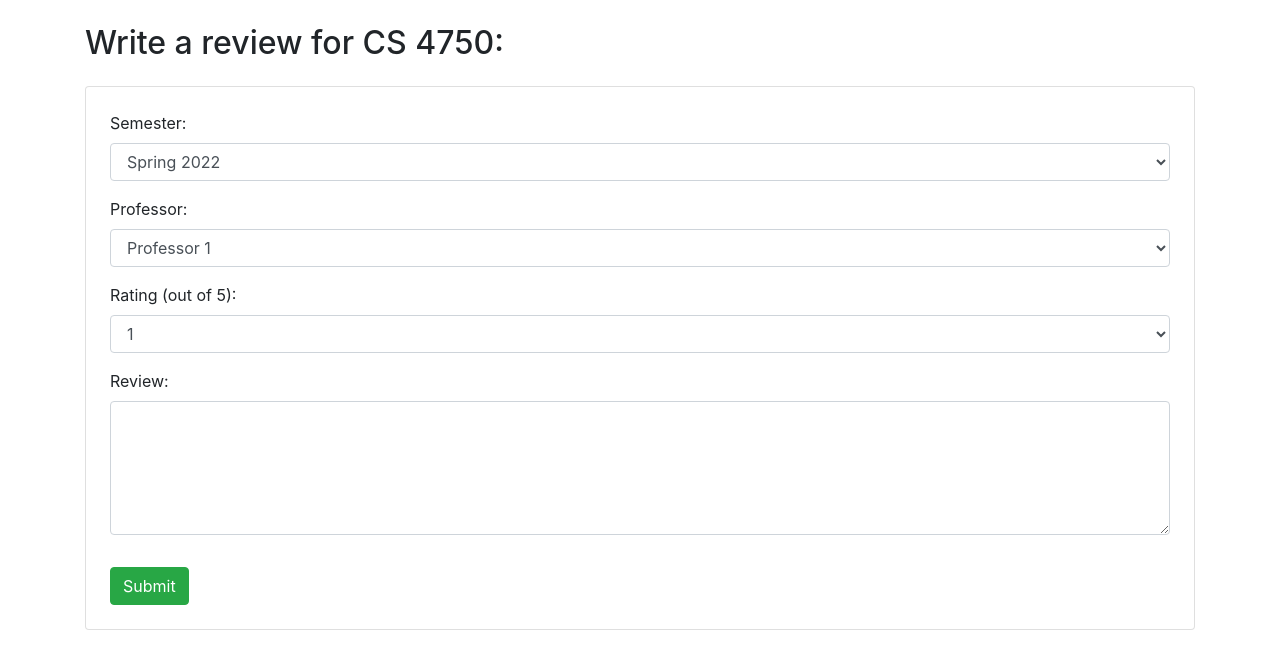
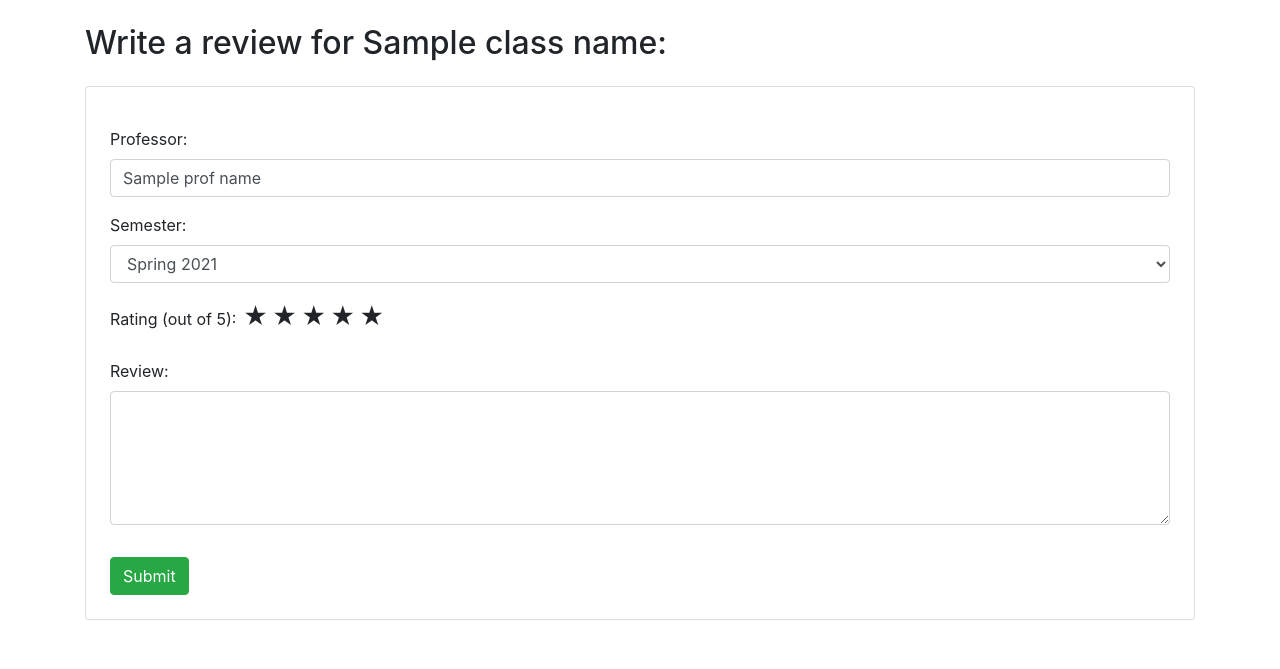
Before and after one commit to ryan-robinson1/databases_project, a PHP site: template templates/add_review.php in a window 1280 px wide. Shown: the part 56-725 px from the top of the page. Run offline with PHP 8.4, Linux system fonts and the light colour scheme; the template is opened without the code that fills it: most values are stand-ins (such as "Sample title", 1, 10 or a date in 2020).

Commit message:
Added start to review system, blocked because need user to proceed

```diff
--- a/setup.sql
+++ b/setup.sql
@@ -61,7 +61,7 @@ CREATE TABLE ClassRequirement (
 
 CREATE TABLE Review (
   reviewID INT PRIMARY KEY AUTO_INCREMENT,
-  rating DECIMAL(3,2) CHECK (rating <= 10 AND rating >= 1),
+  rating DECIMAL(3,2) CHECK (rating <= 5 AND rating >= 1),
   reviewDescription TEXT,
   reviewTerm TEXT,
   reviewDate DATETIME NOT NULL DEFAULT CURRENT_TIMESTAMP
--- a/templates/add_review.php
+++ b/templates/add_review.php
@@ -9,6 +9,42 @@
     <script src="https://ajax.googleapis.com/ajax/libs/jquery/3.5.1/jquery.min.js"></script>
     <script src="https://cdnjs.cloudflare.com/ajax/libs/popper.js/1.16.0/umd/popper.min.js"></script>
     <script src="https://maxcdn.bootstrapcdn.com/bootstrap/4.5.2/js/bootstrap.min.js"></script>
+
+    <style>
+        .thin-card {
+            display: inline-block;
+            width: 100%;
+            padding: 0.375rem 0.75rem;
+            font-size: 1rem;
+            line-height: 1.5;
+            color: #495057;
+            background-color: #fff;
+            border: 1px solid #ced4da;
+            border-radius: 0.25rem;
+        }
+
+        .rating {
+            display: inline-flex;
+            direction: rtl;
+        }
+
+        .rating input[type="radio"] {
+            display: none;
+        }
+
+        .rating label {
+            display: inline;
+            font-size: 24px;
+            padding: 0 2px;
+            cursor: pointer;
+        }
+
+        .rating label:hover,
+        .rating label:hover~label,
+        .rating input[type="radio"]:checked~label {
+            color: #ffca2e;
+        }
+    </style>
 </head>
 
 <body>
@@ -28,35 +64,38 @@
     </nav>
 
     <div class="container">
-        <h2 class="my-4">Write a review for CS 4750:</h2>
+        <h2 class="my-4">Write a review for <?= $class_name ?>:</h2>
         <div class="card p-4">
             <form>
+                <div class="form-group mt-3">
+                    <label for="rating">Professor:</label>
+                    <div class="thin-card">
+                        <?= htmlspecialchars($prof_name) ?>
+                    </div>
+                </div>
                 <div class="form-group">
                     <label for="semester">Semester:</label>
                     <select class="form-control" id="semester">
+                        <option>Spring 2021</option>
+                        <option>Fall 2021</option>
                         <option>Spring 2022</option>
                         <option>Fall 2022</option>
+                        <option>Spring 2023</option>
                         <!-- Add more semesters as needed -->
                     </select>
                 </div>
-                <div class="form-group mt-3">
-                    <label for="professor">Professor:</label>
-                    <select class="form-control" id="professor">
-                        <option>Professor 1</option>
-                        <option>Professor 2</option>
-                        <!-- Add more professors as needed -->
-                    </select>
-                </div>
+
                 <div class="form-group mt-3">
                     <label for="rating">Rating (out of 5):</label>
-                    <select class="form-control" id="rating">
-                        <option>1</option>
-                        <option>2</option>
-                        <option>3</option>
-                        <option>4</option>
-                        <option>5</option>
-                    </select>
+                    <div class="rating">
+                        <?php for ($i = 5; $i >= 1; $i--) : ?>
+                            <input type="radio" name="rating" id="rating-<?= $i ?>" value="<?= $i ?>">
+                            <label for="rating-<?= $i ?>">&#9733;</label>
+                        <?php endfor; ?>
+                    </div>
                 </div>
+
+
                 <div class="form-group mt-3">
                     <label for="review">Review:</label>
                     <textarea class="form-control" id="review" rows="5"></textarea>
--- a/templates/home.php
+++ b/templates/home.php
@@ -14,7 +14,7 @@
 
     <!-- Navigation bar -->
     <nav class="navbar navbar-expand-lg navbar-light bg-light">
-        <a class="navbar-brand" href="http://localhost/potd5/"><strong>Hoo's Reviews</strong></a>
+        <a class="navbar-brand" href="#"><strong>Hoo's Reviews</strong></a>
         <button class="navbar-toggler" type="button" data-toggle="collapse" data-target="#navbarNav" aria-controls="navbarNav" aria-expanded="false" aria-label="Toggle navigation">
             <span class="navbar-toggler-icon"></span>
         </button>
--- a/templates/reviews.php
+++ b/templates/reviews.php
@@ -41,7 +41,10 @@
           <b>Prerequisite: </b><?= $requirement ?>
         <?php endif; ?>
         <hr>
-        <button type="submit" class="btn btn-success mt-3" style="margin-bottom:10px">+Add Review</button>
+        <form action="?command=add_review" method="post">
+          <input type="hidden" name="classid" value='<?= $_classID ?>'>
+          <button type="submit" class="btn btn-success mt-3" style="margin-bottom:10px">+Add Review</button>
+        </form>
         <?php
         if (count($rating) > 0) {
           for ($i = 0; $i < count($rating); $i++) {
```
Also changed, not shown: classes/Controller.php (+10 -0 lines).
